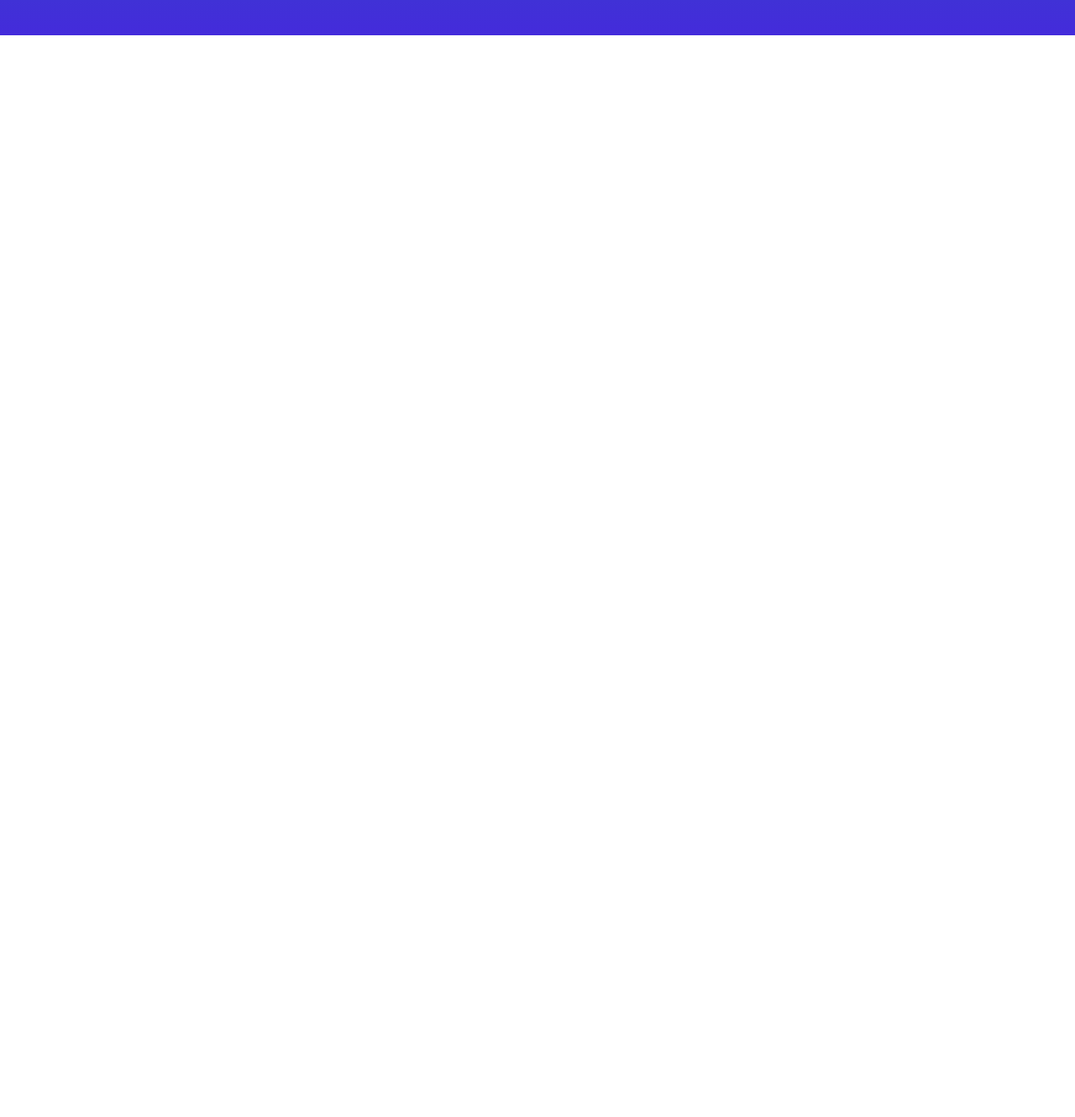
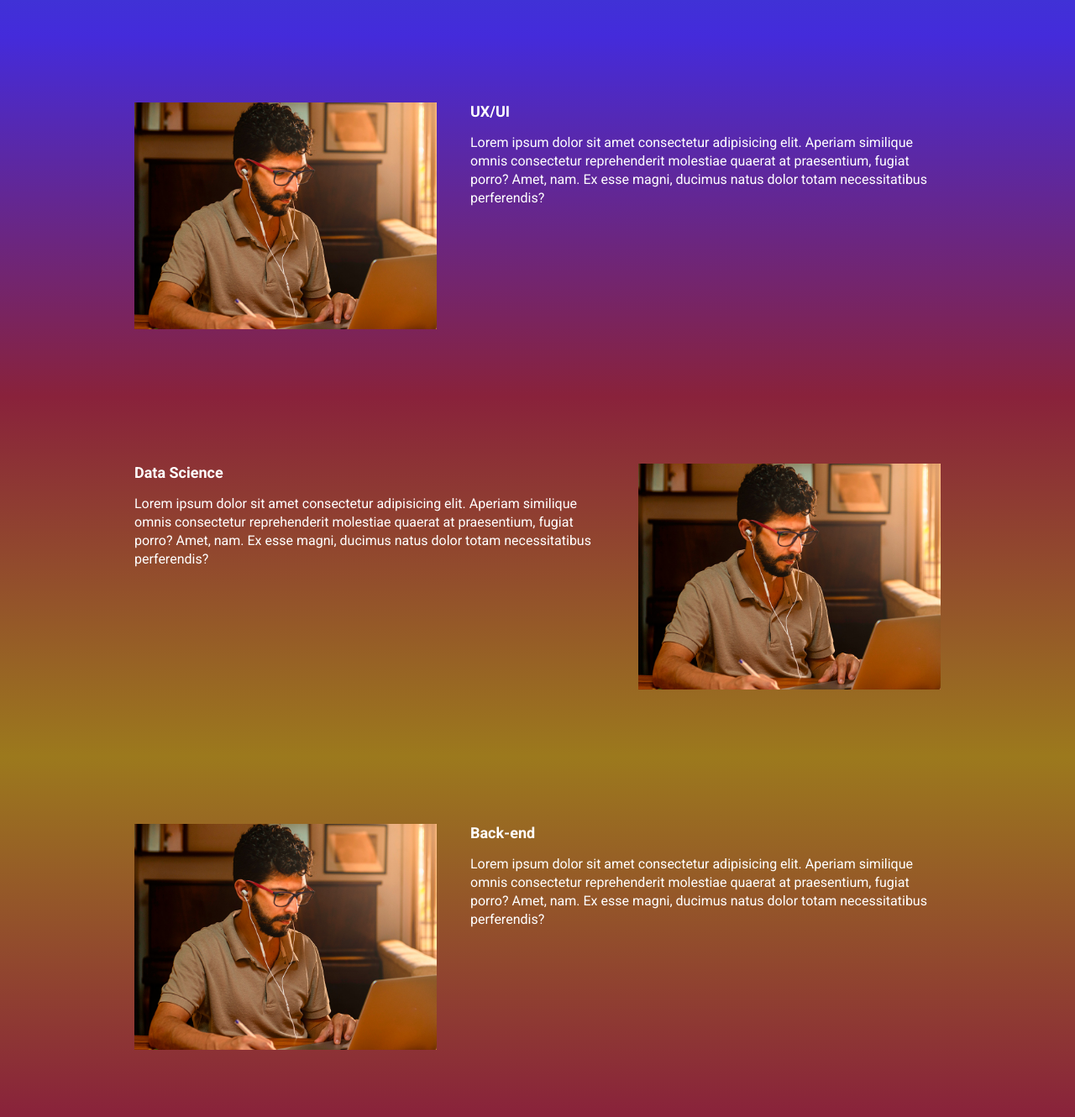
Before and after one commit to CleitonLahm/EBAC_tech_talks, a website built with Parcel: page src/index.html in a window 1280 px wide. Shown: the part 960-2290 px from the top of the page at 84% size. Before the commit the page ends 1002 px from the top, so only its background shows below. Built offline with nearby package versions, Linux system fonts and the light colour scheme.

Commit message:
adicionando o restante das secoes e criando a animacao de fade left e right

```diff
--- a/src/index.html
+++ b/src/index.html
@@ -9,6 +9,7 @@
 <link href="https://fonts.googleapis.com/css2?family=Roboto:wght@400;700;900&display=swap" rel="stylesheet">
 
   <link rel="stylesheet" href="styles/main.scss">
+  <link rel="stylesheet" href="https://unpkg.com/aos@next/dist/aos.css" />
   <title>EBAC Tech Talks</title>
 </head>
 <body>
@@ -37,7 +38,7 @@
   </header>
 
   <section class="event event--frontend">
-    <div class="container">
+    <div class="container" data-aos="fade-right">
       <div class="event__details">
         <h2 class="event__details__title">Front-end</h2>
         <p class="event__details__description">Lorem ipsum dolor sit amet consectetur adipisicing elit. Aperiam similique omnis consectetur reprehenderit molestiae quaerat at praesentium, fugiat porro? Amet, nam. Ex esse magni, ducimus natus dolor totam necessitatibus perferendis?</p>
@@ -46,6 +47,37 @@
     </div>
   </section>
 
+  <section class="event event--ux-ui event--image-left">
+    <div class="container" data-aos="fade-left">
+      <div class="event__details">
+        <h2 class="event__details__title">UX/UI</h2>
+        <p class="event__details__description">Lorem ipsum dolor sit amet consectetur adipisicing elit. Aperiam similique omnis consectetur reprehenderit molestiae quaerat at praesentium, fugiat porro? Amet, nam. Ex esse magni, ducimus natus dolor totam necessitatibus perferendis?</p>
+      </div>
+      <img class="event__image" src="images/frontend.png" alt="">
+    </div>
+  </section>
+
+  <section class="event event--data-science">
+    <div class="container" data-aos="fade-right">
+      <div class="event__details">
+        <h2 class="event__details__title">Data Science</h2>
+        <p class="event__details__description">Lorem ipsum dolor sit amet consectetur adipisicing elit. Aperiam similique omnis consectetur reprehenderit molestiae quaerat at praesentium, fugiat porro? Amet, nam. Ex esse magni, ducimus natus dolor totam necessitatibus perferendis?</p>
+      </div>
+      <img class="event__image" src="images/frontend.png" alt="">
+    </div>
+  </section>
+
+  <section class="event event--backend event--image-left">
+    <div class="container" data-aos="fade-left">
+      <div class="event__details">
+        <h2 class="event__details__title">Back-end</h2>
+        <p class="event__details__description">Lorem ipsum dolor sit amet consectetur adipisicing elit. Aperiam similique omnis consectetur reprehenderit molestiae quaerat at praesentium, fugiat porro? Amet, nam. Ex esse magni, ducimus natus dolor totam necessitatibus perferendis?</p>
+      </div>
+      <img class="event__image" src="images/frontend.png" alt="">
+    </div>
+  </section>
+
+  <script src="https://unpkg.com/aos@next/dist/aos.js"></script>
   <script src="scripts/main.js"></script>
 </body>
 </html>
--- a/src/scripts/main.js
+++ b/src/scripts/main.js
@@ -0,0 +1 @@
+AOS.init();
--- a/src/styles/_event.scss
+++ b/src/styles/_event.scss
@@ -16,8 +16,15 @@
     background-image: linear-gradient(variables.$yellow, variables.$pink);
   }
 
+  &--image-left{
+    .container{
+      flex-direction: row-reverse;
+    }
+  }
+
   .container{
     display: flex;
+    gap: 40px;
   }
 
   &__image{
@@ -25,7 +32,6 @@
   }
 
   &__details{
-    margin-right: 40px;
 
     &__title{
       font-size: 18px;
```
